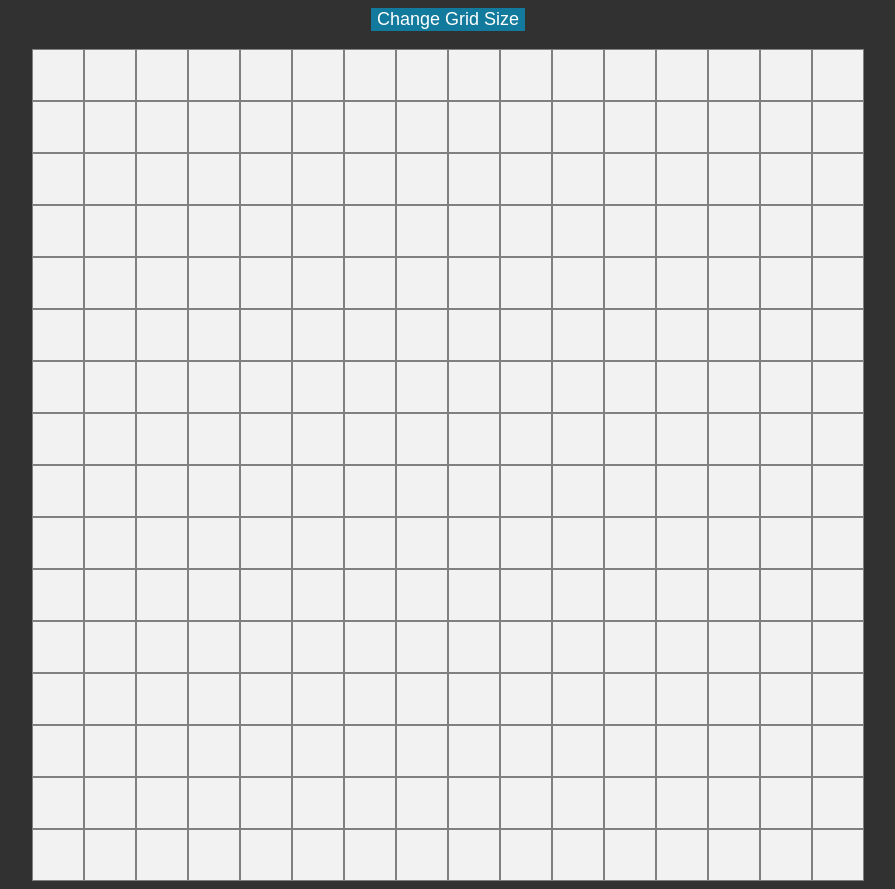
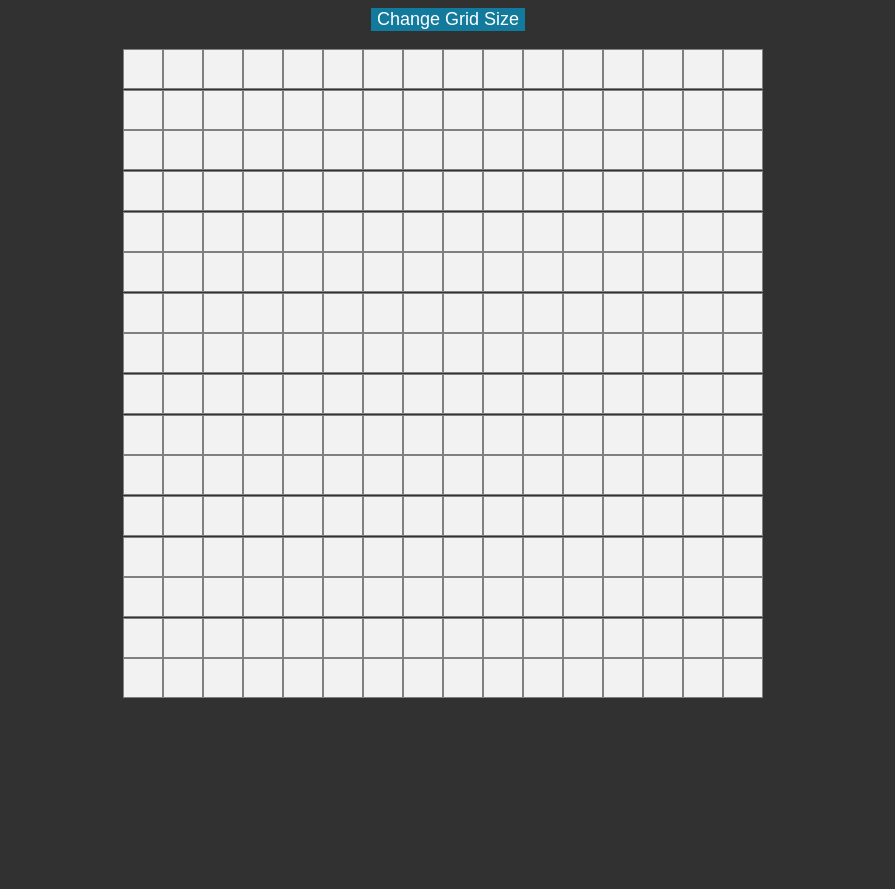
Before and after one commit to 77Jupiter/odin-etch-a-sketch, a plain HTML site: page index.html in a window 1280 px wide. Shown: the whole page, without its empty margins (192-1087 px from the left). After the commit the page ends 800 px from the top, so only its background shows below. Drawn offline with Linux system fonts and the light colour scheme.

Commit message:
Adjust grid item size to scale properly with grid size

```diff
--- a/javascript.js
+++ b/javascript.js
@@ -7,14 +7,11 @@ function updateGridSize() {
   gridButtonElement.addEventListener('click', () => {
     let newSize = prompt('Insert a grid size');
     newSize = parseInt(newSize);
-    console.log(newSize);
-    if (newSize > 0) {
+    if (newSize > 0 && newSize <= 100) {
       gridSize = newSize * newSize;
-      gridContainer.style.height = (52 * newSize) + 'px';
-      gridContainer.style.width = (52 * newSize) + 'px';
       createDiv();
     } else {
-      alert('Please enter a valid number');
+      alert('Please insert a grid size (1-100)');
     }
   })
 }
@@ -23,9 +20,14 @@ updateGridSize();
 
 function createDiv() {
   gridContainer.innerHTML = '';
+  const containerWidth = gridContainer.clientWidth;
+  const gridSizePerRow = Math.sqrt(gridSize);
+  const itemSize = Math.floor(containerWidth / gridSizePerRow);
   for (i = 0; i < gridSize; i++) {
     const div = document.createElement('div');
     div.classList.add('grid-item');
+    div.style.width = `${itemSize}px`;
+    div.style.height = `${itemSize}px`;
     gridContainer.appendChild(div);
   }
   const gridItem = document.querySelectorAll('.grid-item');
@@ -35,4 +37,5 @@ function createDiv() {
     });
   });
 }
+
 createDiv();
--- a/style.css
+++ b/style.css
@@ -10,16 +10,15 @@ body {
 .grid-container {
   display: flex;
   flex-wrap: wrap;
-  width: 832px;
-  height: 832px;
-  /*Use flex to create a grid, read up on how flex works*/
+  width: 650px;
+  height: 650px;
+  gap: 0;
 }
 
 .grid-item {
   background-color: rgb(243, 242, 242);
-  width: 50px;
-  height: 50px;
   border: 1px solid grey;
+  box-sizing: border-box;
 }
 
 button {
```
